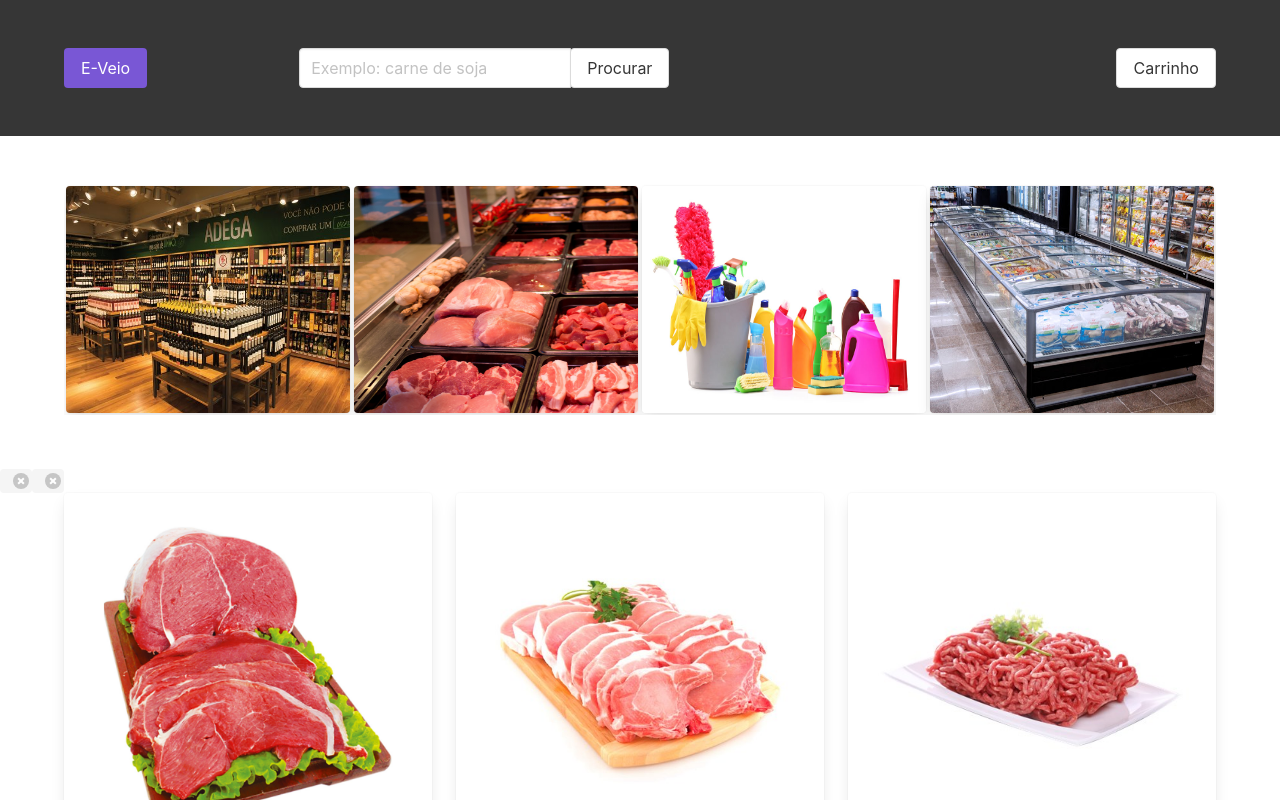
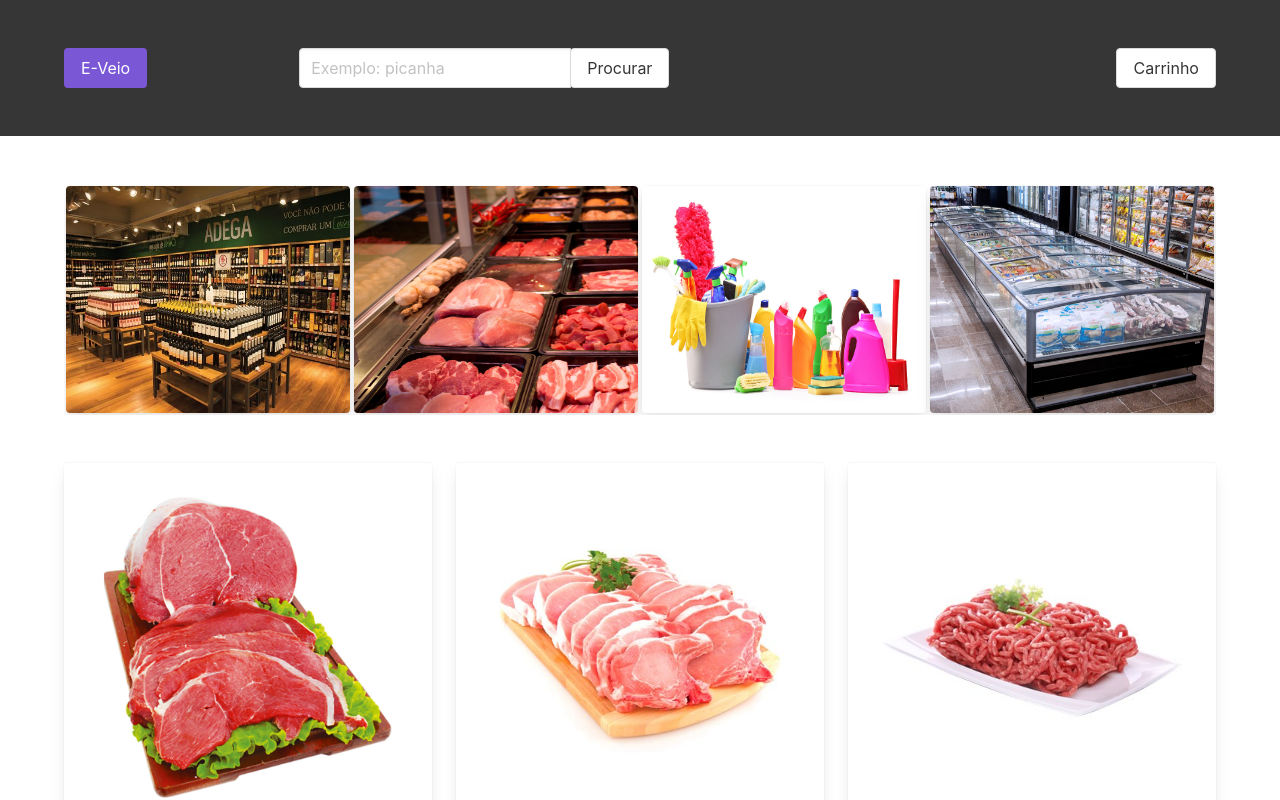
Before and after one commit to ThiagoRGoveia/eveio, a Vue app: page / in a window 1280 px wide. Shown: the top 800 px of the page. Built offline with nearby package versions, Linux system fonts and the light colour scheme.

Commit message:
remove uns console.logs, acerta lógica de filtros ativos

```diff
--- a/src/components/Header.vue
+++ b/src/components/Header.vue
@@ -11,7 +11,12 @@
             </div>
             <div class = "column is-three-fifths is-0-desktop-only">
               <b-field>
-                  <b-input v-model="productFilter" type="search" placeholder="Exemplo: carne de soja" />
+                  <b-input
+                    v-model="productFilter"
+                    type="search"
+                    placeholder="Exemplo: picanha"
+                    @keyup.enter.native="handleSearch"
+                  />
                 <b-button @click="handleSearch">Procurar</b-button>
               </b-field>
             </div>
--- a/src/components/Products/ProductList.js
+++ b/src/components/Products/ProductList.js
@@ -10,8 +10,6 @@ class ProductList {
     this.#list = products
     this.#filteredList = this.#list
     this.#events = {}
-    this.#categoryFilter = 'carnes'
-    this.filter()
   }
 
   filterListByProductName(name) {
@@ -28,6 +26,9 @@ class ProductList {
     } else if (category) {
       this.#categoryFilter = category
     }
+    if (this.#events['filter-change']) {
+      this.#events['filter-change'].forEach(watcher => watcher(this.getFilters()))
+    }
   }
 
   filter() {
@@ -35,6 +36,8 @@ class ProductList {
       this.filterListByProductName(this.#nameFilter)
     } else if (this.#categoryFilter) {
       this.filterListByCategory(this.#categoryFilter)
+    } else {
+      this.#filteredList = this.#list
     }
     if (this.#events['list-change']) {
       this.#events['list-change'].forEach(watcher => watcher(this.#filteredList))
@@ -59,6 +62,18 @@ class ProductList {
       this.#events[eventName] = [callback]
     }
   }
+
+  removeFilter(key) {
+    if (key === 'name') {
+      this.#nameFilter = null
+    } else if (key === 'category') {
+      this.#categoryFilter = null
+    }
+    this.filter()
+    if (this.#events['filter-change']) {
+      this.#events['filter-change'].forEach(watcher => watcher(this.getFilters()))
+    }
+  }
 }
 
 export default new ProductList()
--- a/src/components/ShoppingArea/FilterList.vue
+++ b/src/components/ShoppingArea/FilterList.vue
@@ -1,12 +1,18 @@
 <template>
   <span>
     <b-tag
-      v-for="key in filterListKeys"
-      :key="key"
+      v-if="filters.name"
       closable
-      @close="handleClose(key)"
+      @close="handleClose('name')"
     >
-      {{filterListKeys[key]}}
+      {{filters.name}}
+    </b-tag>
+    <b-tag
+      v-if="filters.category"
+      closable
+      @close="handleClose('category')"
+    >
+      {{filters.category}}
     </b-tag>
   </span>
 </template>
@@ -17,18 +23,20 @@ export default {
   name: 'FilterList',
   data () {
     return {
-      filters: ProductList.getFilters(),
+      filters: {},
     }
   },
   methods: {
     handleClose (key) {
-      ProductList.removeFilter(key, undefined)
+      ProductList.removeFilter(key)
+      ProductList.filter()
+    },
+    updateFilters(filters) {
+      this.filters = filters
     }
   },
-  computed: {
-    filterListKeys() {
-      return Object.keys(this.filters)
-    }
+  created() {
+    ProductList.on('filter-change', this.updateFilters)
   }
 }
 </script>
```
